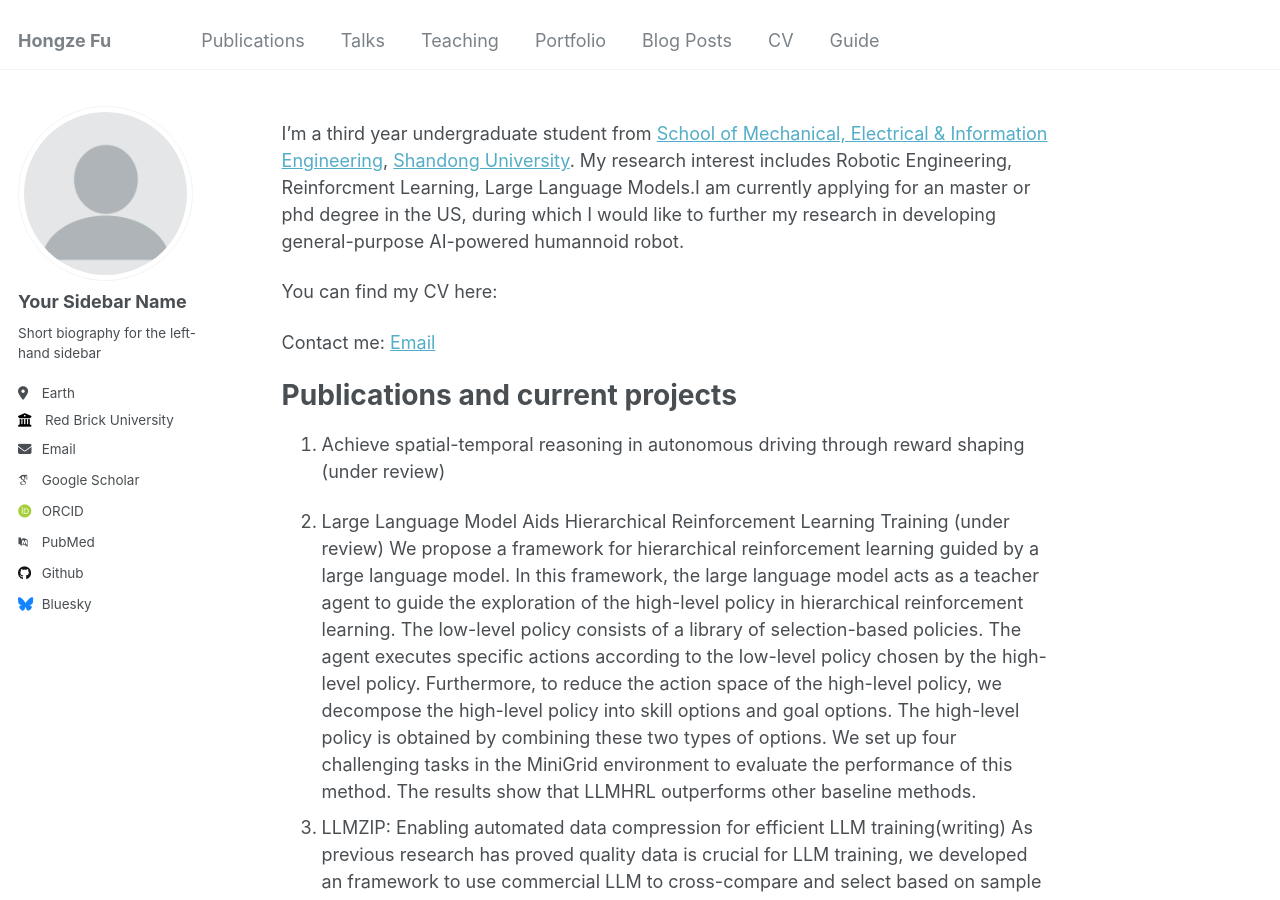
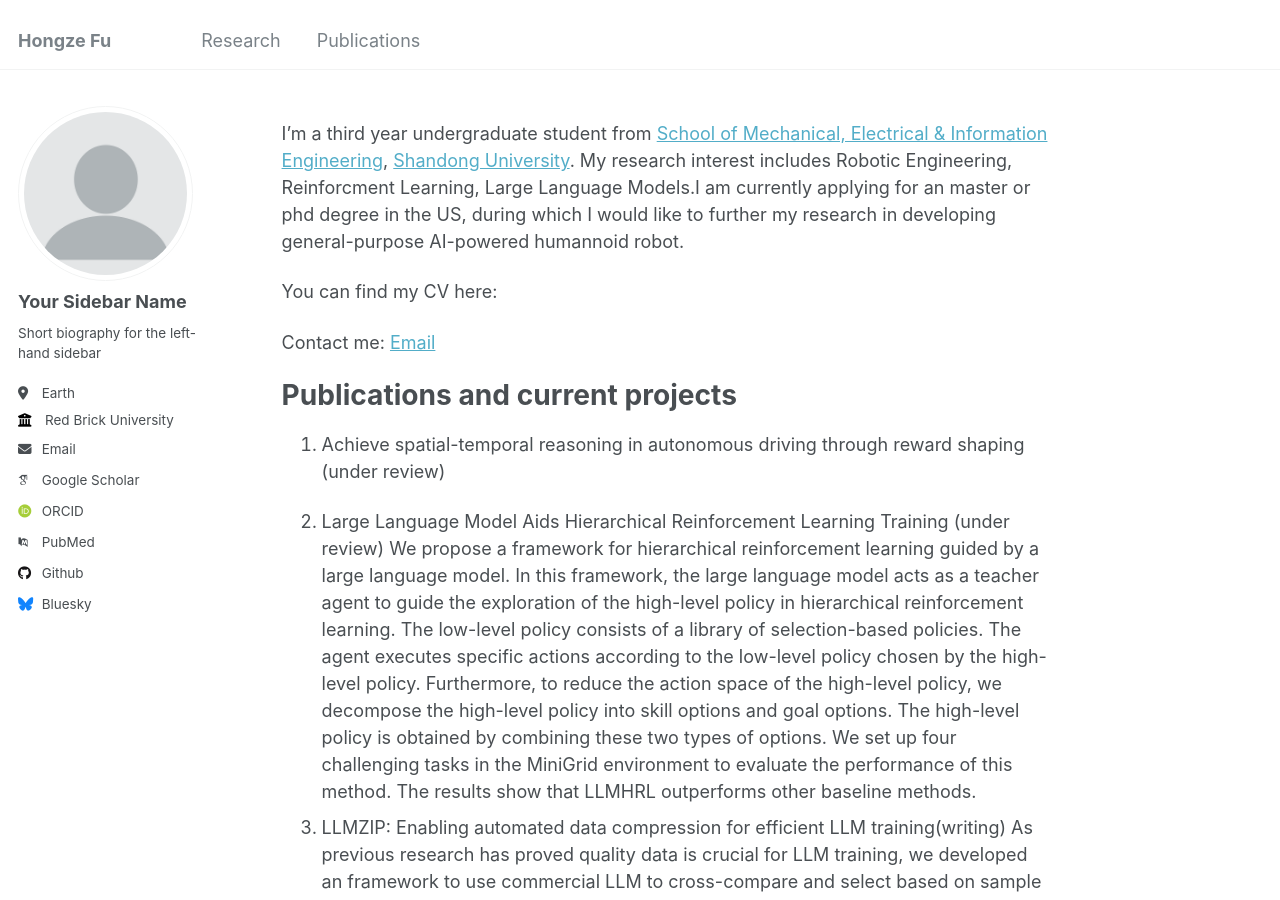
Before and after one commit to thomas-fu-0614/personal_website, a Jekyll site: the page built from _pages/about.md, in a window 1280 px wide and 900 px high. Built offline with Jekyll 4.4.1, drawn with Linux system fonts in a browser that asks for light colours; some web fonts are replaced.

Commit message:
Update navigation.yml

```diff
--- a/_data/navigation.yml
+++ b/_data/navigation.yml
@@ -5,23 +5,9 @@
 # prevent it from being included in the site.
 
 main:
+  - title: "Research"
+    url: /Research/
+
+
   - title: "Publications"
     url: /publications/
-
-  - title: "Talks"
-    url: /talks/
-
-  - title: "Teaching"
-    url: /teaching/
-
-  - title: "Portfolio"
-    url: /portfolio/
-
-  - title: "Blog Posts"
-    url: /year-archive/
-
-  - title: "CV"
-    url: /cv/
-
-  - title: "Guide"
-    url: /markdown/
```
